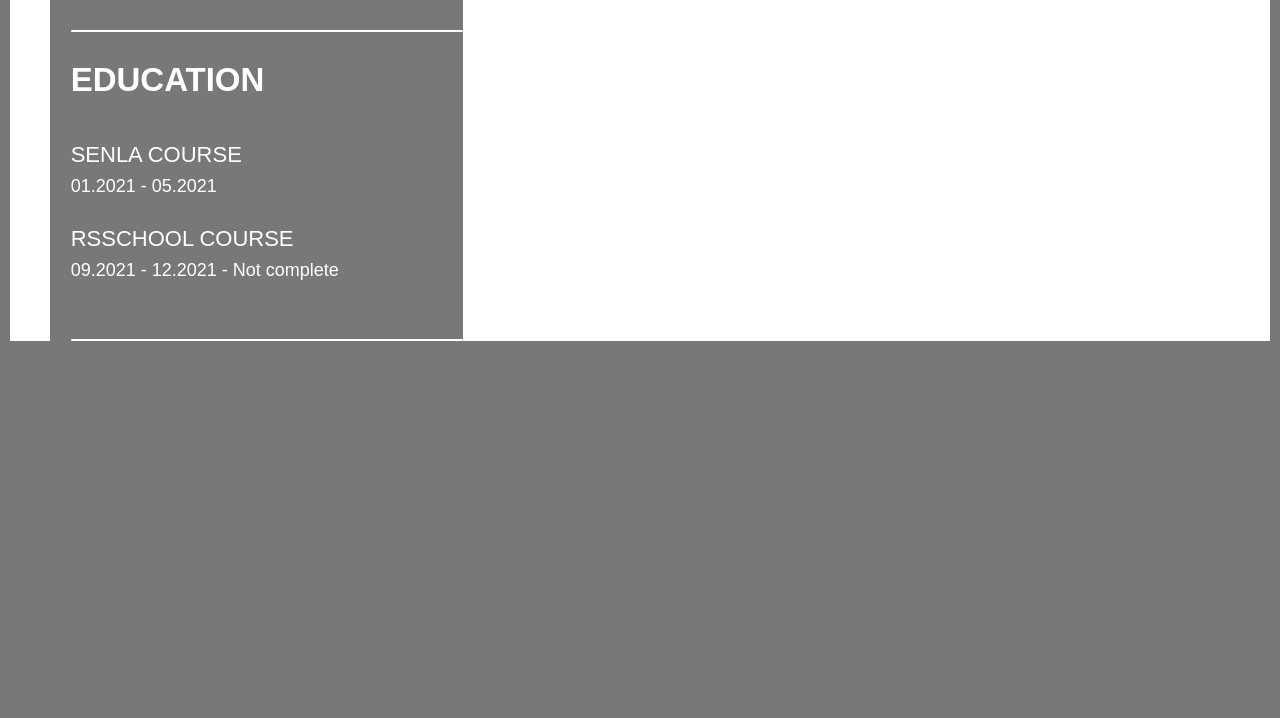
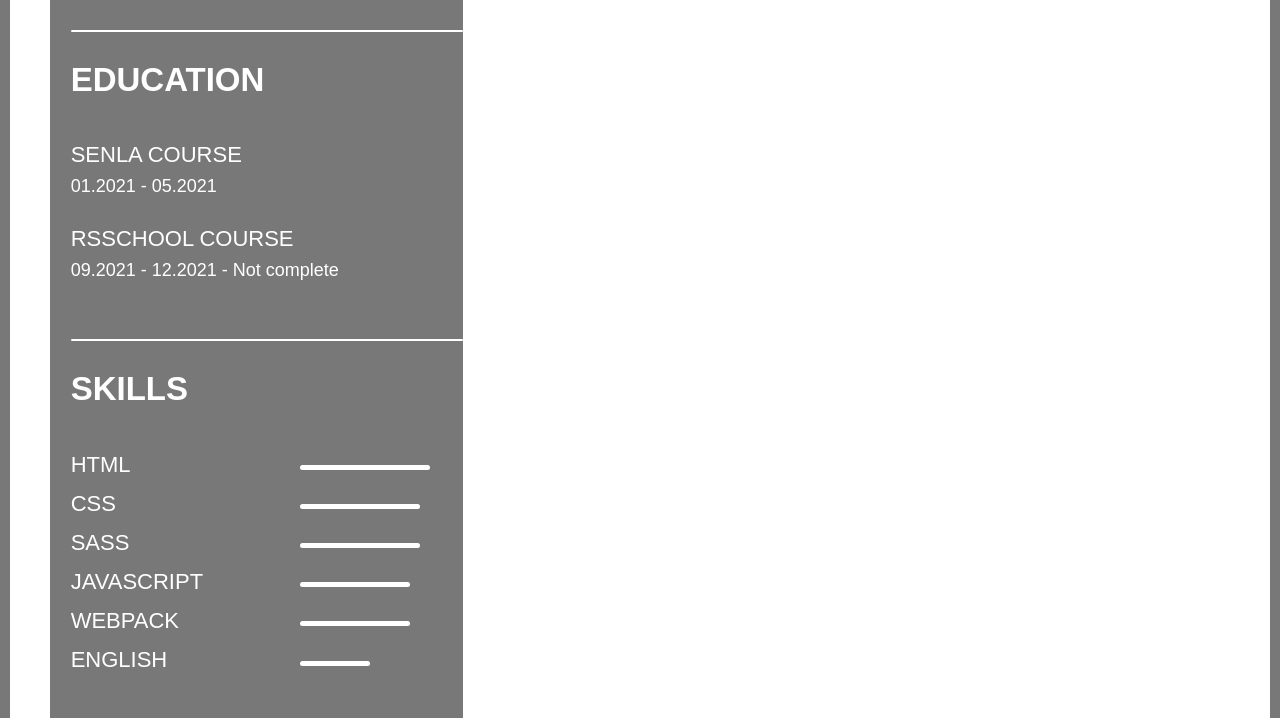
Before and after one commit to ZaikovEvgeni/cv, a website built with webpack: page cv/src/index.html in a window 1280 px wide. Shown: the part 715-1433 px from the top of the page. Before the commit the page ends 1056 px from the top, so only its background shows below. Built offline with nearby package versions, Linux system fonts and the light colour scheme; a web font is replaced by a local one.

Commit message:
feat: add skills block 28/02/2022 09:29

```diff
--- a/cv/src/index.html
+++ b/cv/src/index.html
@@ -51,7 +51,7 @@
           </nav>
 
           <div class="education">
-            <h2 class="education__title">education</h2>
+            <h2 class="info__titlies education__title">education</h2>
             <div class="education__inner">
               <p class="education__name">Senla course</p>
               <p class="education__text">01.2021 - 05.2021</p>
@@ -63,9 +63,17 @@
           </div>
 
           <div class="skills">
-
+            <h2 class="info__titlies skills__title">Skills</h2>
+            <p class="skills__text html_width">html</p>
+            <p class="skills__text css_width">Css</p>
+            <p class="skills__text sass_width">Sass</p>
+            <p class="skills__text js_width">Javascript</p>
+            <p class="skills__text webpack_width">webpack</p>
+            <p class="skills__text english_width">English</p>
           </div>
         </div>
+
+
         <div class="works">
 
         </div>
--- a/cv/src/styles/styl.sass
+++ b/cv/src/styles/styl.sass
@@ -131,18 +131,19 @@ body
       a:active
         color: #fff
 
+.info__titlies
+  padding-top: 30px
+  padding-bottom: 30px
+  text-transform: uppercase
+  padding-left: 5%
+  margin-bottom: 15px
+
 .education
   position: relative
-  padding-top: 30px
   padding-bottom: 30px
   &::before
     @extend %border-info-section
 
-  &__title
-    padding-bottom: 30px
-    text-transform: uppercase
-    padding-left: 5%
-    margin-bottom: 15px
   &__inner
     padding-left: 5%
     margin-bottom: 30px
@@ -152,5 +153,39 @@ body
   &__text
     font-size: 18px
 
+
+.skills
+  padding-bottom: 30px
+  .skills__text
+    position: relative
+    text-transform: uppercase
+    padding-left: 5%
+    line-height: 1.1
+    margin-bottom: 15px
+    &::after
+      display: block
+      content: ""
+      position: absolute
+      left: 250px
+      top: 50%
+      transform: rotateX(-50%)
+      height: 5px
+      background-color: #fff
+      border-radius: 5px
+
+    &.html_width::after
+      width: 130px
+    &.css_width::after
+      width: 120px
+    &.sass_width::after
+      width: 120px
+    &.js_width::after
+      width: 110px
+    &.webpack_width::after
+      width: 110px
+    &.english_width::after
+      width: 70px
+
+
 .works
   width: 65%
```
